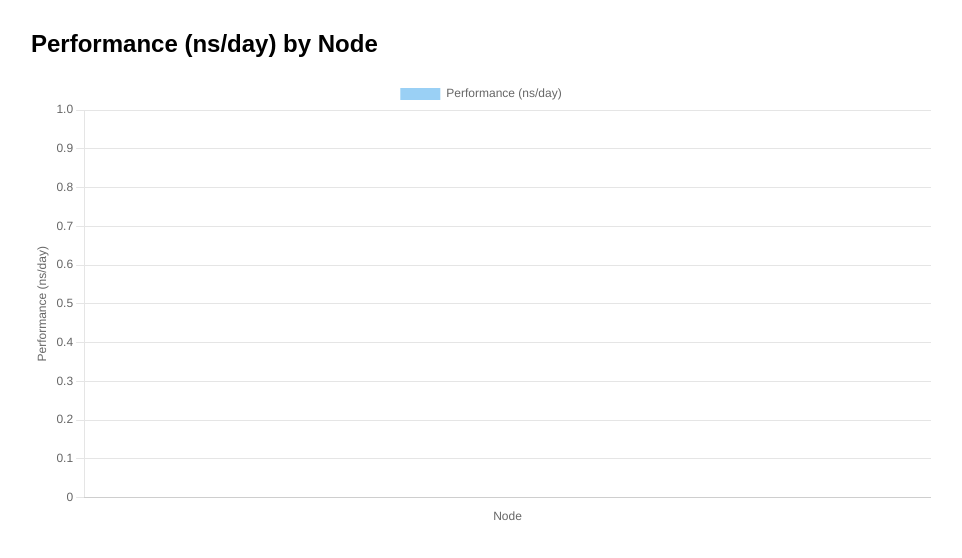
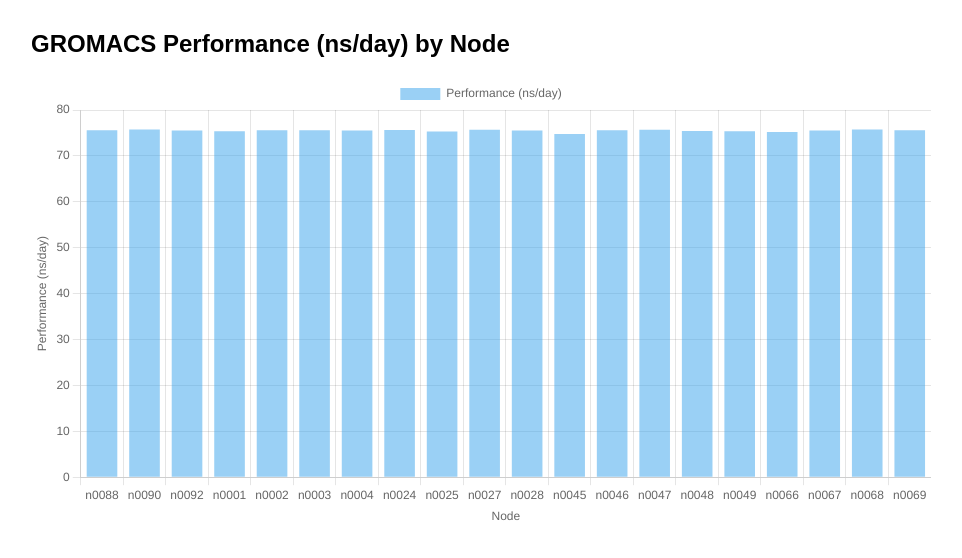
Before and after one commit to absrocks/wulver-maintenance, a plain HTML site: page index.html in a window 1280 px wide. Shown: the whole page, without its empty margins (159-1121 px from the left). Drawn offline with nearby package versions, Linux system fonts and the light colour scheme.

Commit message:
added html JSON

```diff
--- a/index.html
+++ b/index.html
@@ -16,20 +16,19 @@
   </style>
 </head>
 <body>
-  <h2>Performance (ns/day) by Node</h2>
+  <h2>GROMACS Performance (ns/day) by Node</h2>
   <canvas id="perfChart"></canvas>
 
   <script>
-    // Load JSON generated by your Python script
   fetch('data/gmx_performance_results.json')
     .then(response => response.json())
     .then(data => {
-        // Sort by file_number (optional, but keeps order stable)
-        data.sort((a, b) => a.file_number - b.file_number);
+      // Optional: sort by File Number
+      data.sort((a, b) => a["File Number"] - b["File Number"]);
 
-        const labels = data.map(d => d.node);                     // X-axis: node names
-        const perfValues = data.map(d => d.performance_ns_per_day); // Y-axis: performance
-        const hourPerNs = data.map(d => d.hour_per_ns);           // for tooltips
+      const labels     = data.map(d => d["Node Number"]);
+      const perfValues = data.map(d => d["Performance (ns/day)"]);
+      const hourPerNs  = data.map(d => d["Hour/ns"]);
 
       const ctx = document.getElementById('perfChart').getContext('2d');
 
@@ -74,5 +73,6 @@
       console.error('Error loading JSON:', err);
     });
   </script>
+
 </body>
 </html>
```
Lines whose indentation alone changed are shown as unchanged.
